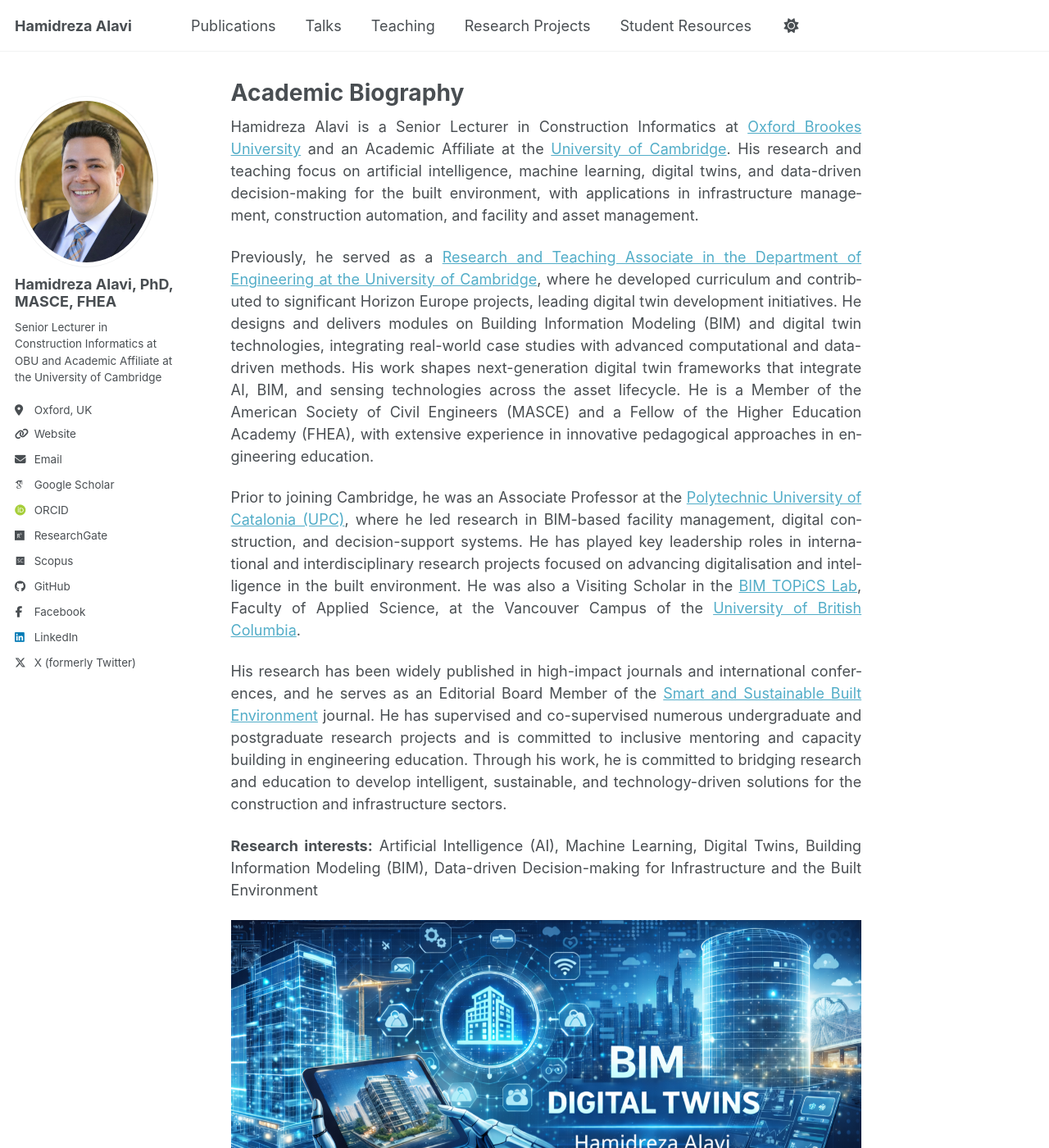
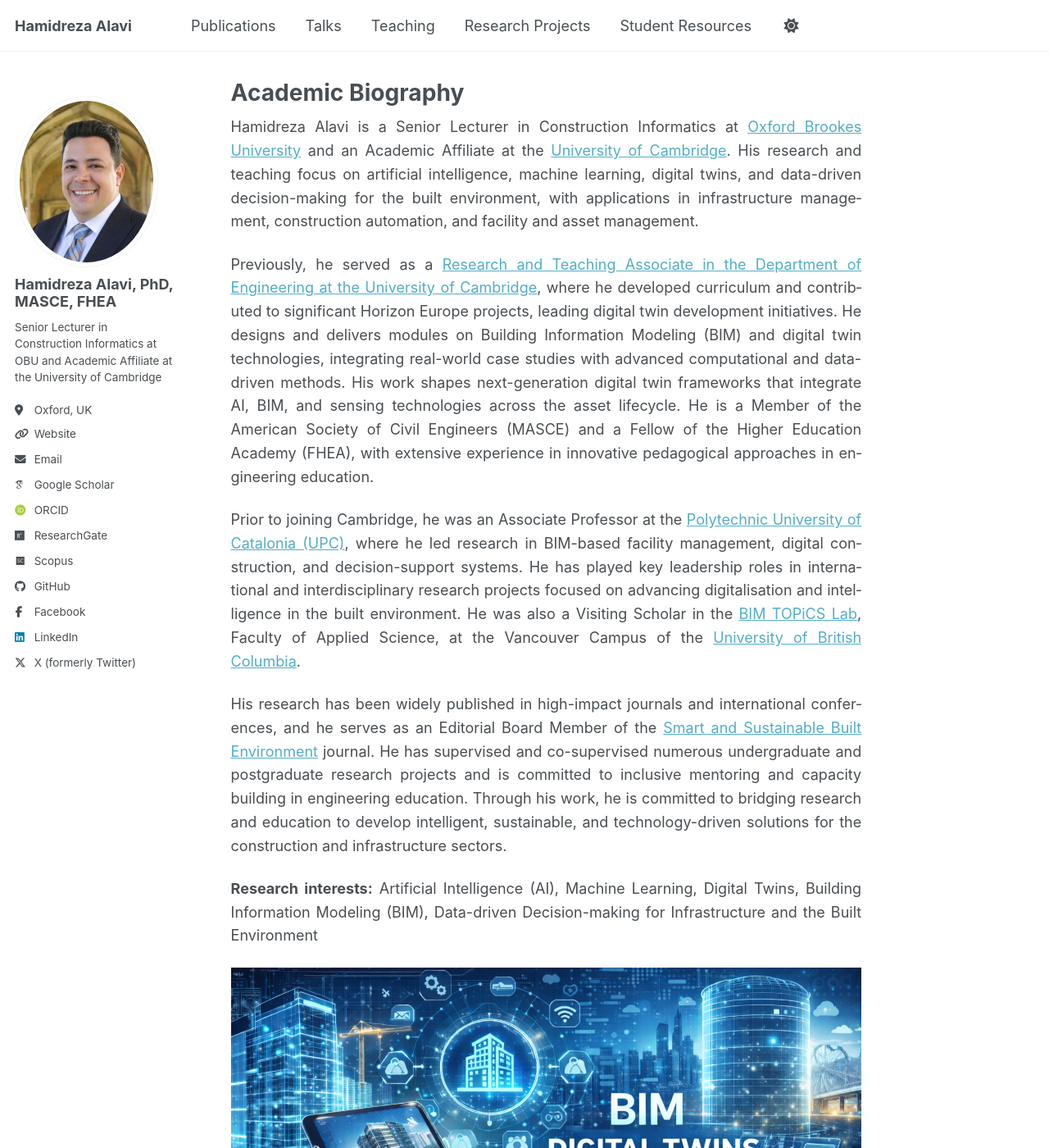
Before and after one commit to Hr-Alavi/Hr-Alavi.github.io, a Jekyll site: the page built from _pages/about.md, in a window 1280 px wide and 1400 px high. Shown: the whole window at 82% size. Built offline with Jekyll 4.4.1, drawn with Linux system fonts in a browser that asks for light colours; some web fonts are replaced; a script bundle is joined from its source files by our own code; library files that are not in the unit come from our copies.

Commit message:
Update main.scss

```diff
--- a/assets/css/main.scss
+++ b/assets/css/main.scss
@@ -47,4 +47,6 @@
 .justify-text {
   text-align: justify;
   hyphens: auto;
+  margin-bottom: 0.6em;
+  line-height: 1.6;
 }
```
